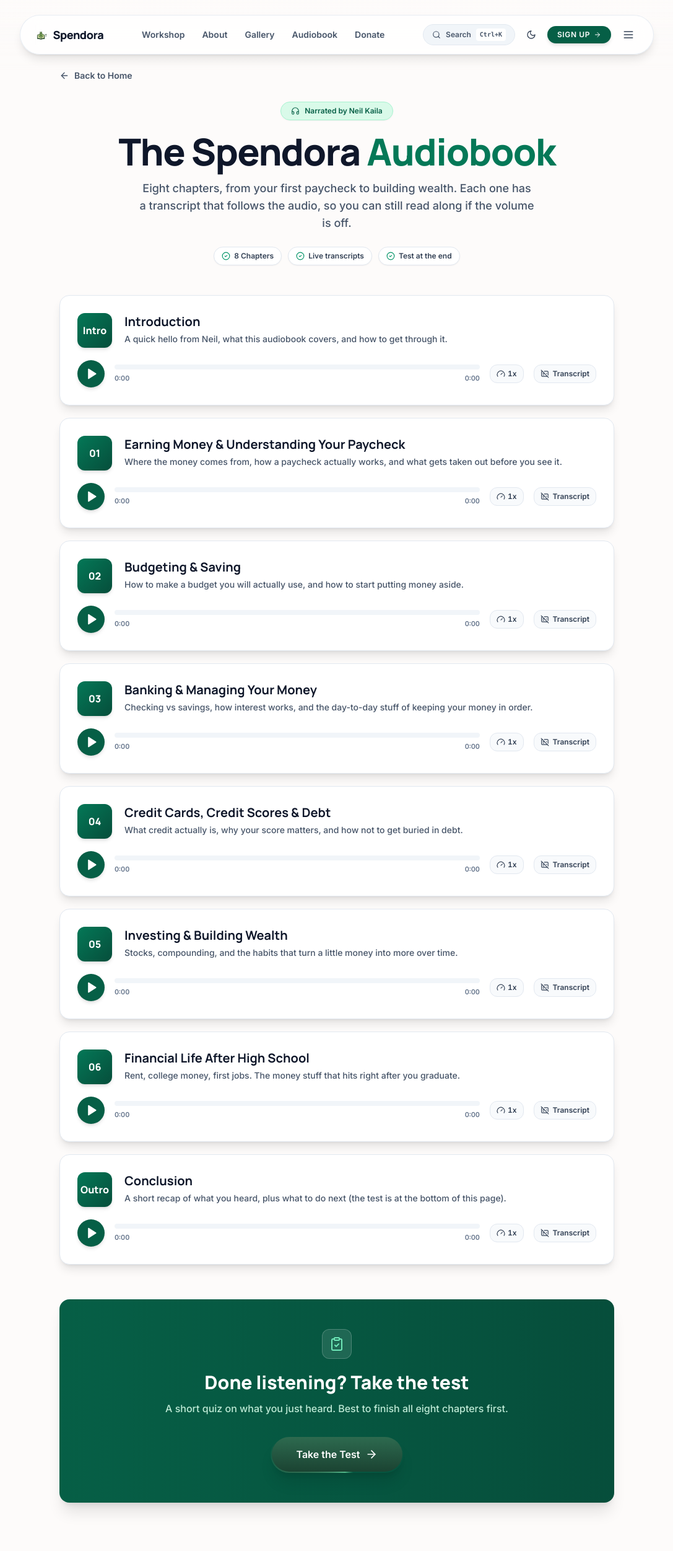
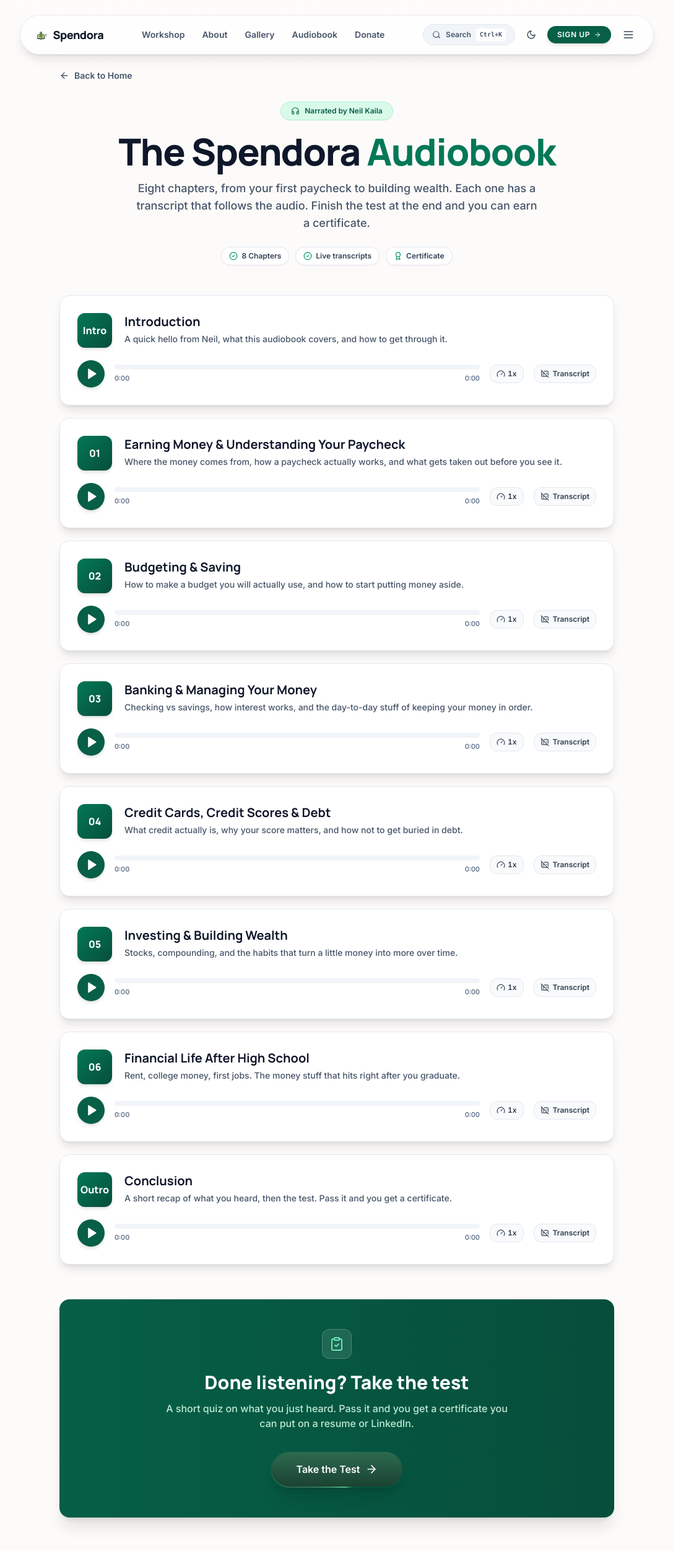
Before and after one commit to muj3b/spendora-workshop-6bc9591d, a React (Vite) app: page /audiobook in a window 1280 px wide. Shown: the top 2502 px of the page at 62% size, without its empty margins (96-1183 px from the left). Built offline with nearby package versions, Linux system fonts and the light colour scheme.

Commit message:
Mention the audiobook certificate you earn after the test.
Co-authored-by: Cursor <cursoragent@cursor.com>

```diff
--- a/src/components/AudiobookPromo.tsx
+++ b/src/components/AudiobookPromo.tsx
@@ -1,5 +1,5 @@
 import { useNavigate } from "react-router-dom";
-import { Headphones, ArrowRight, Captions, ClipboardCheck, ListMusic } from "lucide-react";
+import { Headphones, ArrowRight, Captions, Award, ListMusic } from "lucide-react";
 
 const AudiobookPromo = () => {
   const navigate = useNavigate();
@@ -20,7 +20,7 @@ const AudiobookPromo = () => {
               </h2>
               <p className="text-base sm:text-lg text-slate-600 dark:text-zinc-400 font-medium leading-relaxed mb-6 max-w-xl">
                 Eight chapters on paychecks, budgeting, banking, credit, and investing.
-                Hit play and the transcript follows along, so you can read it even if the volume is off.
+                Hit play and the transcript follows along. When you're done, take the test and you can earn a certificate.
               </p>
 
               <div className="flex flex-wrap gap-2.5 mb-8 text-xs font-bold">
@@ -31,7 +31,7 @@ const AudiobookPromo = () => {
                   <Captions className="w-3.5 h-3.5 text-emerald-600 dark:text-[#52b788]" /> Live Transcripts
                 </span>
                 <span className="inline-flex items-center gap-1.5 px-3 py-1.5 rounded-full bg-slate-50 dark:bg-zinc-900 border border-slate-200 dark:border-zinc-800 text-slate-700 dark:text-zinc-300">
-                  <ClipboardCheck className="w-3.5 h-3.5 text-emerald-600 dark:text-[#52b788]" /> Final Test
+                  <Award className="w-3.5 h-3.5 text-emerald-600 dark:text-[#52b788]" /> Certificate
                 </span>
               </div>
 
--- a/src/data/audiobooks.ts
+++ b/src/data/audiobooks.ts
@@ -84,7 +84,7 @@ export const audiobookChapters: AudiobookChapter[] = [
     id: "conclusion",
     label: "Outro",
     title: "Conclusion",
-    description: "A short recap of what you heard, plus what to do next (the test is at the bottom of this page).",
+    description: "A short recap of what you heard, then the test. Pass it and you get a certificate.",
     audio: "/audiobooks/07-conclusion.mp3",
     transcript: "/audiobooks/07-conclusion.json",
   },
--- a/src/pages/Audiobook.tsx
+++ b/src/pages/Audiobook.tsx
@@ -1,6 +1,6 @@
 import { useEffect, useState } from "react";
 import { Link } from "react-router-dom";
-import { ArrowLeft, ArrowRight, Headphones, ClipboardCheck, CheckCircle2 } from "lucide-react";
+import { ArrowLeft, ArrowRight, Headphones, ClipboardCheck, CheckCircle2, Award } from "lucide-react";
 import AudiobookChapter from "@/components/AudiobookChapter";
 import { audiobookChapters, AUDIOBOOK_TEST_URL } from "@/data/audiobooks";
 
@@ -10,7 +10,7 @@ const Audiobook = () => {
   useEffect(() => {
     window.scrollTo(0, 0);
     document.title = "The Spendora Audiobook | Spendora";
-    const desc = "Listen to Spendora's free financial literacy audiobook, narrated by Neil Kaila. Each chapter has a live transcript, and there's a test at the end.";
+    const desc = "Listen to Spendora's free financial literacy audiobook by Neil Kaila. Live transcripts, a test at the end, and a certificate if you pass.";
     let meta = document.querySelector('meta[name="description"]');
     if (!meta) {
       meta = document.createElement("meta");
@@ -43,7 +43,7 @@ const Audiobook = () => {
             The Spendora <span className="text-emerald-700 dark:text-[#52b788]">Audiobook</span>
           </h1>
           <p className="text-base sm:text-lg text-slate-600 dark:text-zinc-400 max-w-2xl mx-auto font-medium leading-relaxed">
-            Eight chapters, from your first paycheck to building wealth. Each one has a transcript that follows the audio, so you can still read along if the volume is off.
+            Eight chapters, from your first paycheck to building wealth. Each one has a transcript that follows the audio. Finish the test at the end and you can earn a certificate.
           </p>
 
           <div className="mt-6 flex flex-wrap justify-center gap-2.5 text-xs font-bold">
@@ -54,7 +54,7 @@ const Audiobook = () => {
               <CheckCircle2 className="w-3.5 h-3.5 text-emerald-600 dark:text-[#52b788]" /> Live transcripts
             </span>
             <span className="inline-flex items-center gap-1.5 px-3 py-1.5 rounded-full bg-white dark:bg-white/5 border border-slate-200 dark:border-white/10 text-slate-700 dark:text-zinc-300 shadow-sm">
-              <CheckCircle2 className="w-3.5 h-3.5 text-emerald-600 dark:text-[#52b788]" /> Test at the end
+              <Award className="w-3.5 h-3.5 text-emerald-600 dark:text-[#52b788]" /> Certificate
             </span>
           </div>
         </div>
@@ -78,7 +78,7 @@ const Audiobook = () => {
           </div>
           <h2 className="text-2xl md:text-3xl font-black text-white font-manrope mb-3">Done listening? Take the test</h2>
           <p className="text-sm sm:text-base text-emerald-100/90 max-w-xl mx-auto mb-8 font-medium">
-            A short quiz on what you just heard. Best to finish all eight chapters first.
+            A short quiz on what you just heard. Pass it and you get a certificate you can put on a resume or LinkedIn.
           </p>
           <button onClick={() => window.open(AUDIOBOOK_TEST_URL, "_blank")} className="shiny-cta group shadow-xl hover:scale-105 transition-all">
             <span className="relative z-10 flex items-center gap-2 text-white font-bold text-base">
```
